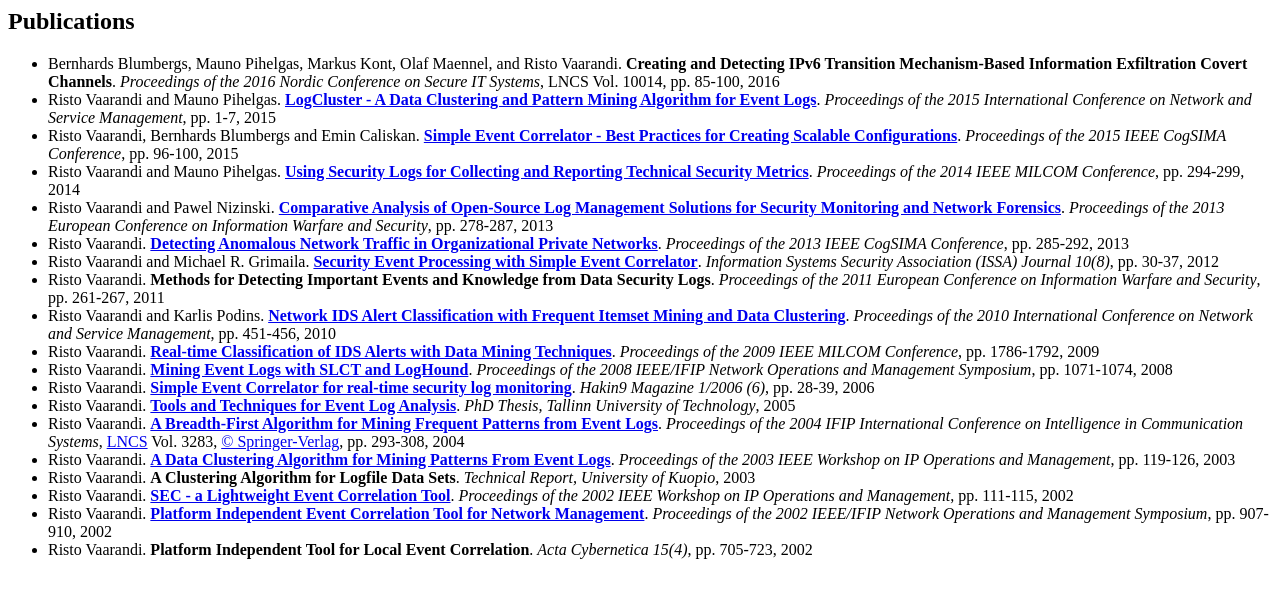
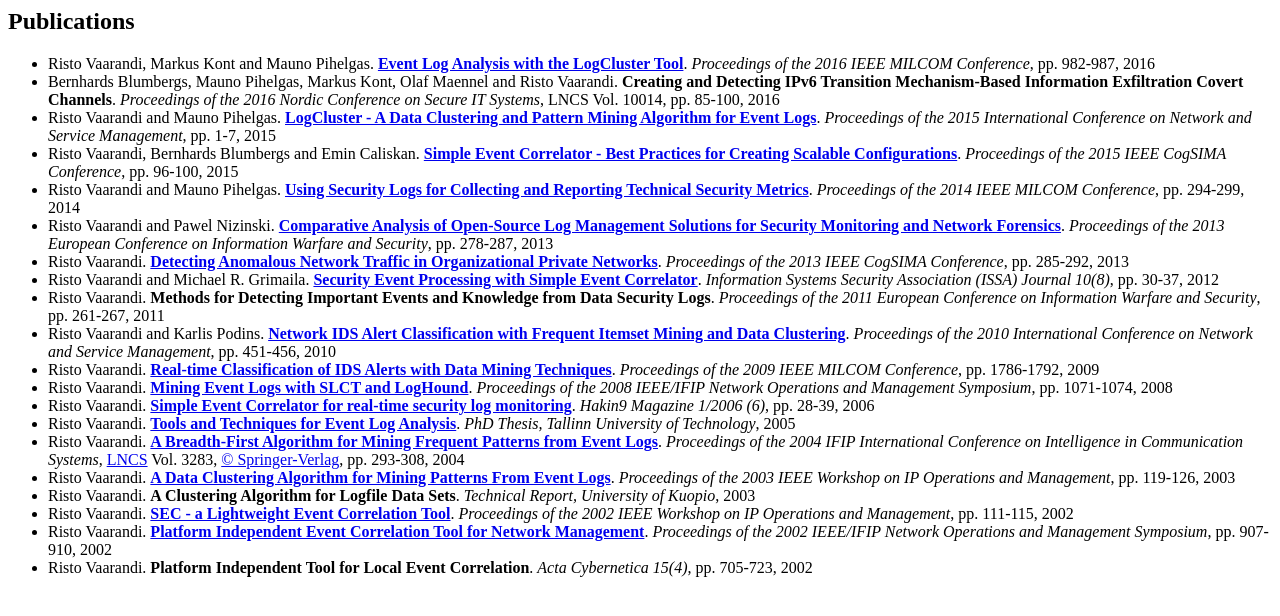
Before and after one commit to ristov/ristov.github.io, a plain HTML site: page publ.html in a window 1280 px wide. Drawn offline with Linux system fonts and the light colour scheme.

Commit message:
Update publ.html

```diff
--- a/publ.html
+++ b/publ.html
@@ -6,7 +6,13 @@
 
 <ul>
 
-<li>Bernhards Blumbergs, Mauno Pihelgas, Markus Kont, Olaf Maennel,
+<li>Risto Vaarandi, Markus Kont and Mauno Pihelgas.
+<a href="publications/milcom16-logcluster-web.pdf">
+<b>Event Log Analysis with the LogCluster Tool</b></a>.
+<i>Proceedings of the 2016 IEEE MILCOM Conference</i>, pp. 982-987, 2016
+</li>
+
+<li>Bernhards Blumbergs, Mauno Pihelgas, Markus Kont, Olaf Maennel
 and Risto Vaarandi.
 <b>Creating and Detecting IPv6 Transition Mechanism-Based Information
 Exfiltration Covert Channels</b>.
```
